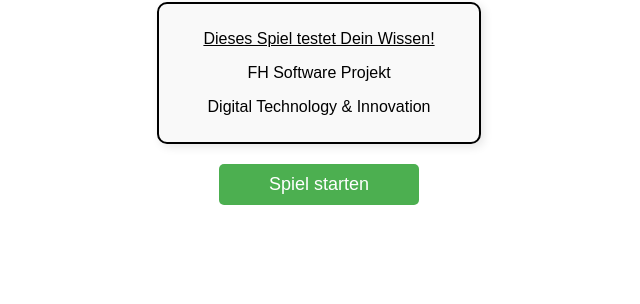
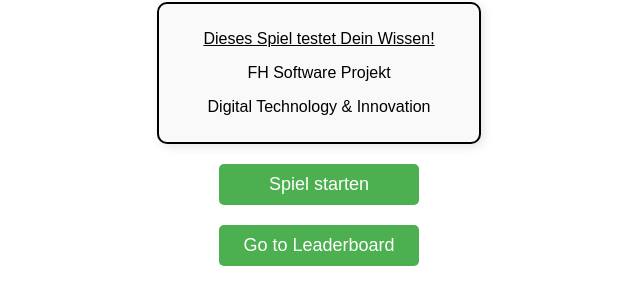
Before and after one commit to AndreasThumfart/GeoGuessing, a plain HTML site: page templates/index.html in a window 1280 px wide. Shown: the part 78-382 px from the top of the page, without its empty margins (321-961 px from the left). Drawn offline with Linux system fonts and the light colour scheme.

Commit message:
update index.html add leaderboard button

```diff
--- a/templates/index.html
+++ b/templates/index.html
@@ -64,11 +64,16 @@
     <!-- Start-Button -->
     <button id="start-button" onclick="startGame()">Spiel starten</button>
 
+    <button id="start-button" onclick="navigateToLeaderboard()">Go to Leaderboard</button>
+
     <script>
       function startGame() {
         // Navigiere zu game.html
         window.location.href = "game.html";
       }
+      function navigateToLeaderboard() {
+            window.location.href = 'leaderboard.html';
+        }
     </script>
   </body>
 </html>
```
